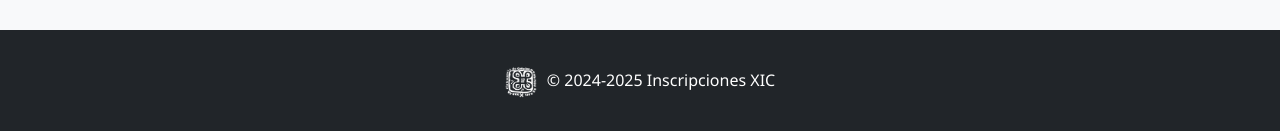
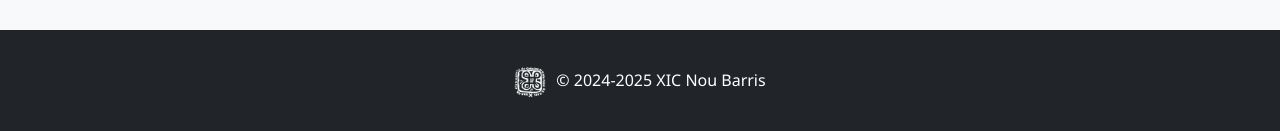
Before and after one commit to JonFdz/register-form-front, an Angular app: page /users/register in a window 1280 px wide. Shown: the part 1925-2056 px from the top of the page. Built offline with nearby package versions, Linux system fonts and the light colour scheme.

Commit message:
Added created user alert and updated footer

```diff
--- a/src/app/modules/content/components/users/users-form/users-form.component.ts
+++ b/src/app/modules/content/components/users/users-form/users-form.component.ts
@@ -39,9 +39,12 @@ export class UsersFormComponent {
 	onSubmit(): void {
 		if (this.usersForm.valid) {
 			this.usersService.createUser(this.usersForm.value).subscribe((data: any) => {
+				alert('Usuario creado correctamente');
 				console.log('Usuario creado');
+				this.usersForm.reset();
 			});
 		} else {
+			alert('Formulario no válido');
 			console.log('Formulario no válido');
 		}
 	}
--- a/src/app/modules/footer/footer.component.html
+++ b/src/app/modules/footer/footer.component.html
@@ -1,6 +1,6 @@
 <footer class="bg-dark text-white text-center py-3 mt-5">
 	<div class="container">
 	  <img src="assets/xic_bla_tra.png" alt="Icon" class="icon d-inline">
-	  <p class="mb-0 d-inline">© 2024-2025 Inscripciones XIC</p>
+	  <p class="mb-0 d-inline">© 2024-2025 XIC Nou Barris</p>
 	</div>
   </footer>
```
